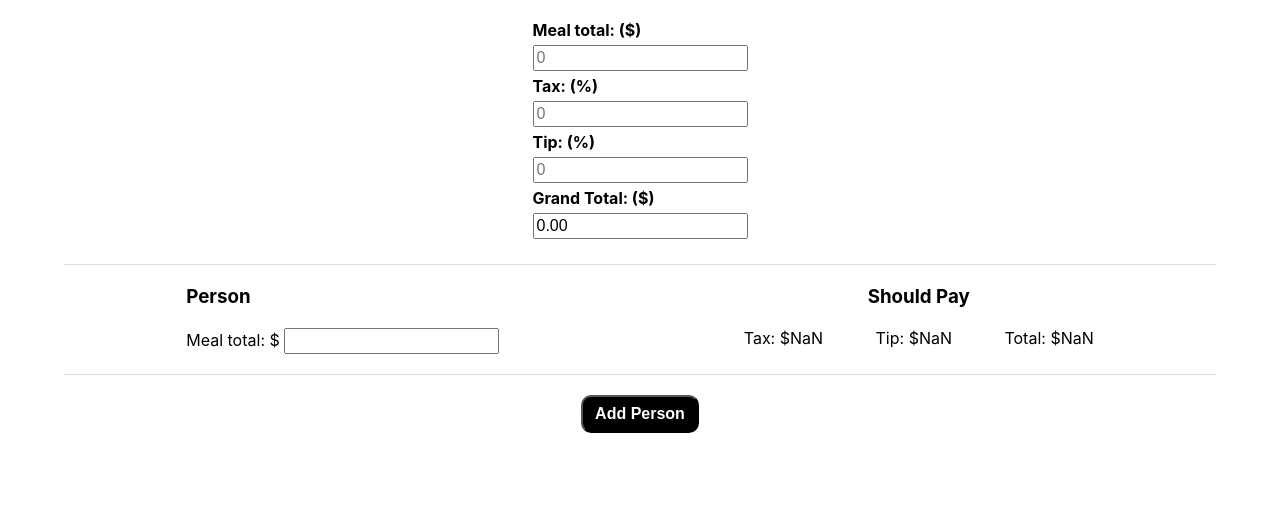
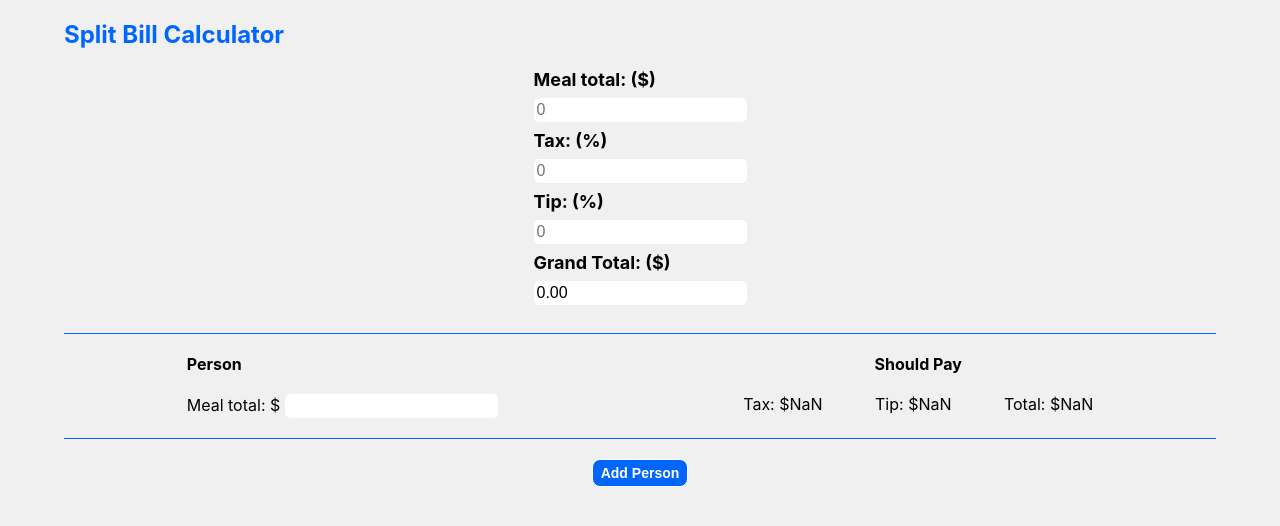
Before and after one commit to jvelis94/tip-calculator, a React (Create React App) app: page / in a window 1280 px wide. Shown: the top 526 px of the page. Built offline with nearby package versions, Linux system fonts and the light colour scheme.

Commit message:
added colors

```diff
--- a/src/index.css
+++ b/src/index.css
@@ -10,6 +10,18 @@ body {
 code {
   font-family: source-code-pro, Menlo, Monaco, Consolas, "Courier New",
     monospace;
+}
+
+* {
+  background-color: #F0F0F0;
+}
+
+header {
+  font-size: 24px;
+  font-weight: bold;
+  width: 90%;
+  margin: 20px auto;
+  color: #0066FF;
 }
 
 .order-total {
@@ -25,24 +37,33 @@ code {
   font-weight: bold;
 }
 
+.order-total label {
+  font-size: 18px;
+}
+
 .order-total input {
-  margin-bottom: 5px;
-  margin-top: 5px;
+  margin-bottom: 8px;
+  margin-top: 8px;
   height: 20px;
   font-size: 16px;
+  background-color: #ffffff;
+  border-radius: 5px;
+  border: 0.5px solid #ffffff;
 }
 
 .person {
   display: flex;
   justify-content: space-around;
-  border-top: .5px solid #ddd;
+  border-top: .5px solid #0066FF;
   padding: 20px 0;
   width: 90%;
   margin: 0 auto;
+  font-size: 16 px;
 }
 
 .person h3 {
   margin: 0;
+  font-size: 16px;
 }
 
 .person form {
@@ -52,23 +73,27 @@ code {
 .person input {
   height: 20px;
   font-size: 16px;
+  background-color: #ffffff;
+  border-radius: 5px;
+  border: 0.5px solid #ffffff;
 }
 
 .button {
   text-align: center;
-  border-top: 0.5px solid #ddd;
+  border-top: 0.5px solid #0066FF;
   padding: 20px 0;
   width: 90%;
   margin: 0 auto;
 }
 
 button {
-  background-color: #000000;
+  background-color: #0066FF;
   color: #ffffff;
-  font-size: 16px;
+  font-size: 14px;
   font-weight: bold;
-  border-radius: 10px;
-  padding: 8px 12px;
+  border-radius: 8px;
+  border: 0.5px solid #ffffff;
+  padding: 5px 8px;
 }
 
 .breakdown {
@@ -87,6 +112,8 @@ button {
 
 .breakdown h3 {
   text-align: center;
+  font-size: 16px;
+
 }
 
 @media (max-width: 1000px) {
--- a/src/index.js
+++ b/src/index.js
@@ -3,6 +3,12 @@ import ReactDOM from 'react-dom';
 import './index.css';
 // import App from './App';
 // import * as serviceWorker from './serviceWorker';
+
+function Header() {
+    return (
+        <header>Split Bill Calculator</header>
+    )
+}
 
 function AddPerson(props) {
     return (
@@ -146,6 +152,7 @@ class Calculator extends React.Component {
     render() {
         return (
             <div>
+                <Header />
                 <Details/>
             </div>
         )
```
